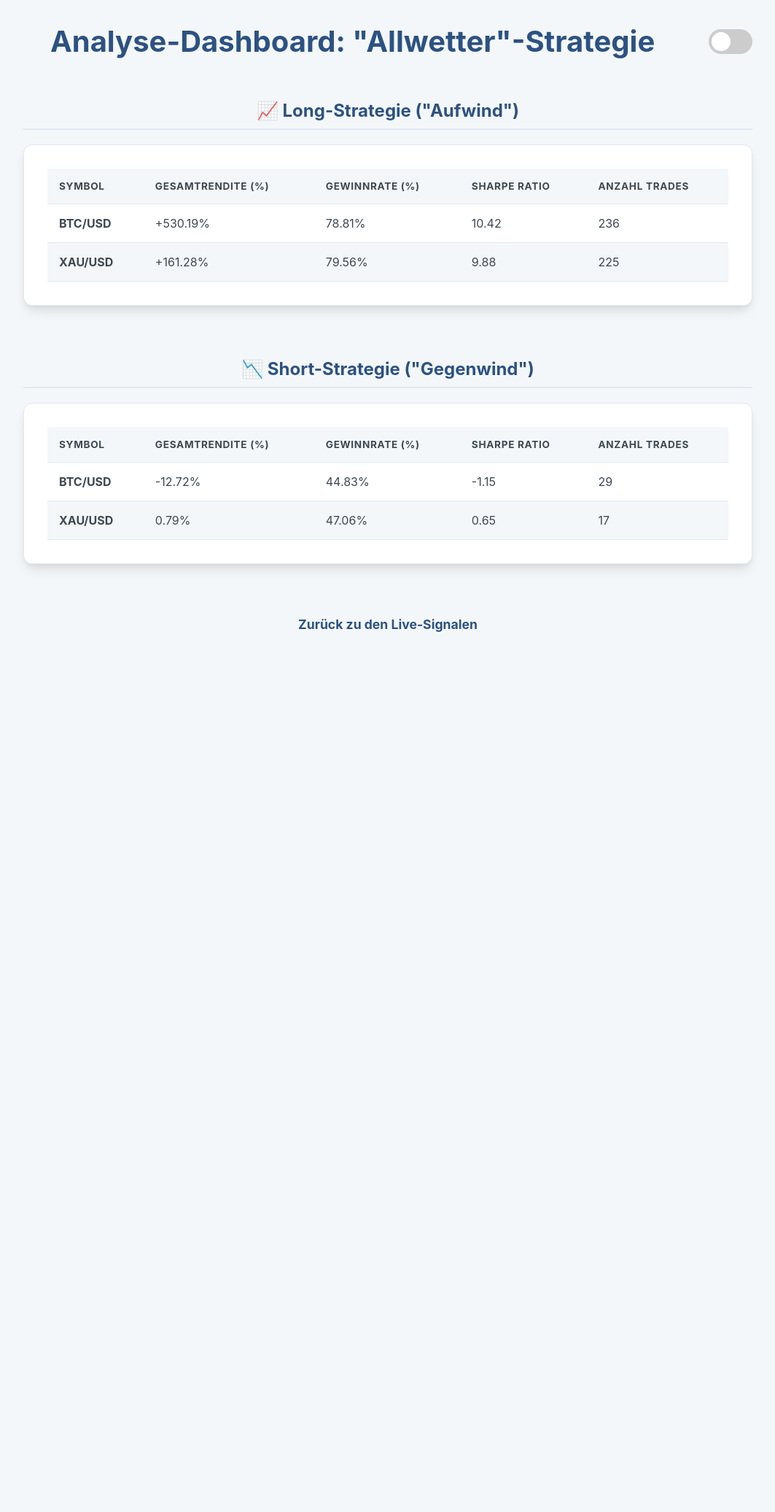
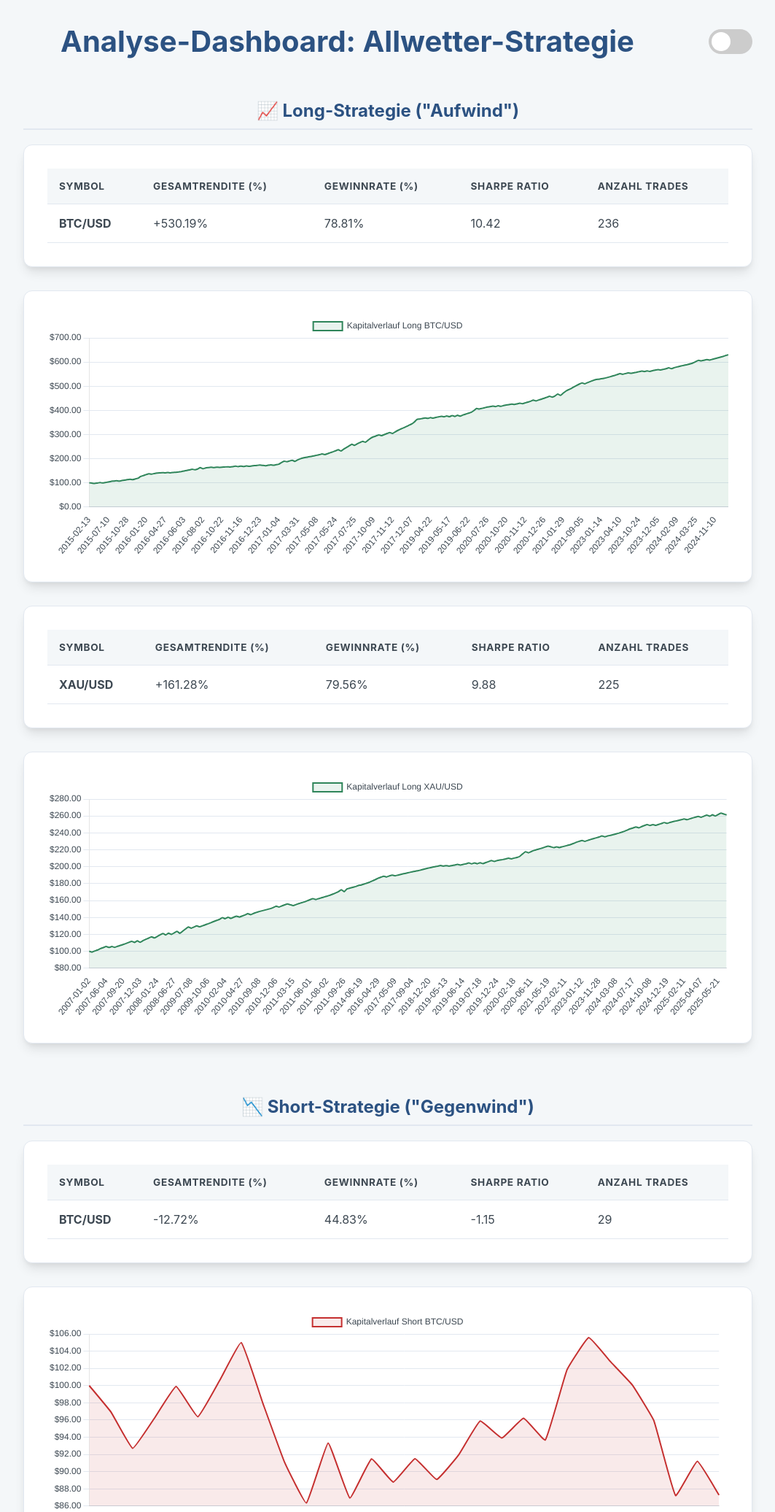
Before and after one commit to andyohneh/finanz-app-backend, a Flask app: page /dashboard in a window 1280 px wide. Shown: the top 2072 px of the page at 73% size, without its empty margins (108-1171 px from the left). Before the commit the page ends 866 px from the top, so only its background shows below. Run offline with Flask 3, Linux system fonts and the light colour scheme.

Commit message:
Update dashboard.html

```diff
--- a/templates/dashboard.html
+++ b/templates/dashboard.html
@@ -45,7 +45,7 @@
 <body>
 
     <div class="header-container">
-        <h1>Analyse-Dashboard: "Allwetter"-Strategie</h1>
+        <h1>Analyse-Dashboard: Allwetter-Strategie</h1>
         <div class="theme-switch-wrapper">
             <label class="theme-switch" for="checkbox">
                 <input type="checkbox" id="checkbox" />
@@ -55,13 +55,11 @@
     </div>
 
     <h2>📈 Long-Strategie ("Aufwind")</h2>
+    {% for result in results.long %}
     <div class="container">
         <table>
-            <thead>
-                <tr><th>Symbol</th><th>Gesamtrendite (%)</th><th>Gewinnrate (%)</th><th>Sharpe Ratio</th><th>Anzahl Trades</th></tr>
-            </thead>
+            <thead><tr><th>Symbol</th><th>Gesamtrendite (%)</th><th>Gewinnrate (%)</th><th>Sharpe Ratio</th><th>Anzahl Trades</th></tr></thead>
             <tbody>
-                {% for result in results.long %}
                 <tr>
                     <td><strong>{{ result.Symbol }}</strong></td>
                     <td>+{{ result['Gesamtrendite_%'] }}%</td>
@@ -69,21 +67,22 @@
                     <td>{{ result.Sharpe_Ratio }}</td>
                     <td>{{ result.Anzahl_Trades }}</td>
                 </tr>
-                {% else %}
-                <tr><td colspan="5" style="text-align: center;">Keine Long-Strategie-Daten gefunden.</td></tr>
-                {% endfor %}
             </tbody>
         </table>
     </div>
+    <div id="chart-container-long-{{ result.Symbol.replace('/', '') }}" class="container" style="height: 50vh;">
+        <canvas id="equity-chart-long-{{ result.Symbol.replace('/', '') }}"></canvas>
+    </div>
+    {% else %}
+    <div class="container"><p style="text-align:center;">Keine Long-Strategie-Daten gefunden.</p></div>
+    {% endfor %}
 
     <h2>📉 Short-Strategie ("Gegenwind")</h2>
+    {% for result in results.short %}
     <div class="container">
         <table>
-            <thead>
-                <tr><th>Symbol</th><th>Gesamtrendite (%)</th><th>Gewinnrate (%)</th><th>Sharpe Ratio</th><th>Anzahl Trades</th></tr>
-            </thead>
+            <thead><tr><th>Symbol</th><th>Gesamtrendite (%)</th><th>Gewinnrate (%)</th><th>Sharpe Ratio</th><th>Anzahl Trades</th></tr></thead>
             <tbody>
-                {% for result in results.short %}
                 <tr>
                     <td><strong>{{ result.Symbol }}</strong></td>
                     <td>{{ result['Gesamtrendite_%'] }}%</td>
@@ -91,16 +90,68 @@
                     <td>{{ result.Sharpe_Ratio }}</td>
                     <td>{{ result.Anzahl_Trades }}</td>
                 </tr>
-                {% else %}
-                <tr><td colspan="5" style="text-align: center;">Keine Short-Strategie-Daten gefunden.</td></tr>
-                {% endfor %}
             </tbody>
         </table>
     </div>
+    <div id="chart-container-short-{{ result.Symbol.replace('/', '') }}" class="container" style="height: 50vh;">
+        <canvas id="equity-chart-short-{{ result.Symbol.replace('/', '') }}"></canvas>
+    </div>
+    {% else %}
+    <div class="container"><p style="text-align:center;">Keine Short-Strategie-Daten gefunden.</p></div>
+    {% endfor %}
 
     <a href="/" class="back-link">Zurück zu den Live-Signalen</a>
 
     <script>
+      document.addEventListener('DOMContentLoaded', function() {
+          const resultsData = {{ results | tojson }};
+          const isDarkMode = document.body.classList.contains('dark-mode');
+
+          function drawChart(containerId, chartData, label, color, bgColor) {
+              const ctx = document.getElementById(containerId);
+              if (!ctx) return;
+              const labels = chartData.map(item => item.timestamp);
+              const data = chartData.map(item => item.equity);
+
+              new Chart(ctx.getContext('2d'), {
+                  type: 'line',
+                  data: {
+                      labels: labels,
+                      datasets: [{
+                          label: label, data: data, borderColor: color,
+                          backgroundColor: bgColor, fill: true, tension: 0.1,
+                          borderWidth: 2, pointRadius: 0
+                      }]
+                  },
+                  options: {
+                      responsive: true, maintainAspectRatio: false,
+                      scales: {
+                          y: { ticks: { callback: value => `$${value.toFixed(2)}`, color: isDarkMode ? '#e2e8f0' : '#3d4852' }, grid: { color: isDarkMode ? '#4a5568' : '#e2e8f0' } },
+                          x: { ticks: { color: isDarkMode ? '#e2e8f0' : '#3d4852' }, grid: { display: false } }
+                      },
+                      plugins: { legend: { labels: { color: isDarkMode ? '#e2e8f0' : '#3d4852' } } }
+                  }
+              });
+          }
+
+          if (resultsData.long && resultsData.long.length > 0) {
+              resultsData.long.forEach(result => {
+                  if (result.equity_curve) {
+                    const symbolId = result.Symbol.replace('/', '');
+                    drawChart(`equity-chart-long-${symbolId}`, result.equity_curve, `Kapitalverlauf Long ${result.Symbol}`, isDarkMode ? '#68d391' : '#2f855a', isDarkMode ? 'rgba(104, 211, 145, 0.1)' : 'rgba(47, 133, 90, 0.1)');
+                  }
+              });
+          }
+
+          if (resultsData.short && resultsData.short.length > 0) {
+              resultsData.short.forEach(result => {
+                 if (result.equity_curve) {
+                    const symbolId = result.Symbol.replace('/', '');
+                    drawChart(`equity-chart-short-${symbolId}`, result.equity_curve, `Kapitalverlauf Short ${result.Symbol}`, isDarkMode ? '#fc8181' : '#c53030', isDarkMode ? 'rgba(252, 129, 129, 0.1)' : 'rgba(197, 48, 48, 0.1)');
+                 }
+              });
+          }
+
           const themeSwitch = document.getElementById('checkbox');
           const currentTheme = localStorage.getItem('theme');
           if (currentTheme) {
@@ -108,8 +159,9 @@
               if (currentTheme === 'dark-mode') { themeSwitch.checked = true; }
           }
           themeSwitch.addEventListener('change', function(event) {
-          document.body.classList.toggle('dark-mode', event.target.checked);
               localStorage.setItem('theme', event.target.checked ? 'dark-mode' : 'light-mode');
+              window.location.reload();
+          });
       });
     </script>
 </body>
```
Lines whose indentation alone changed are shown as unchanged.
